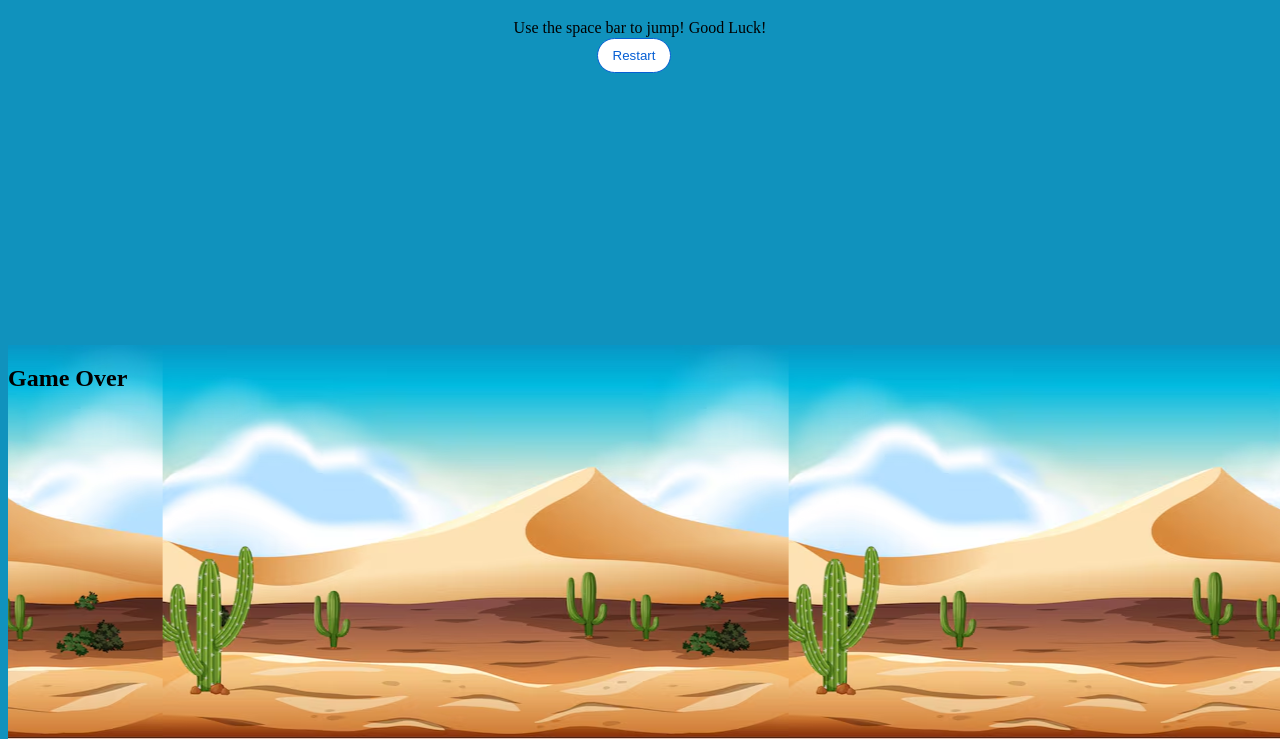
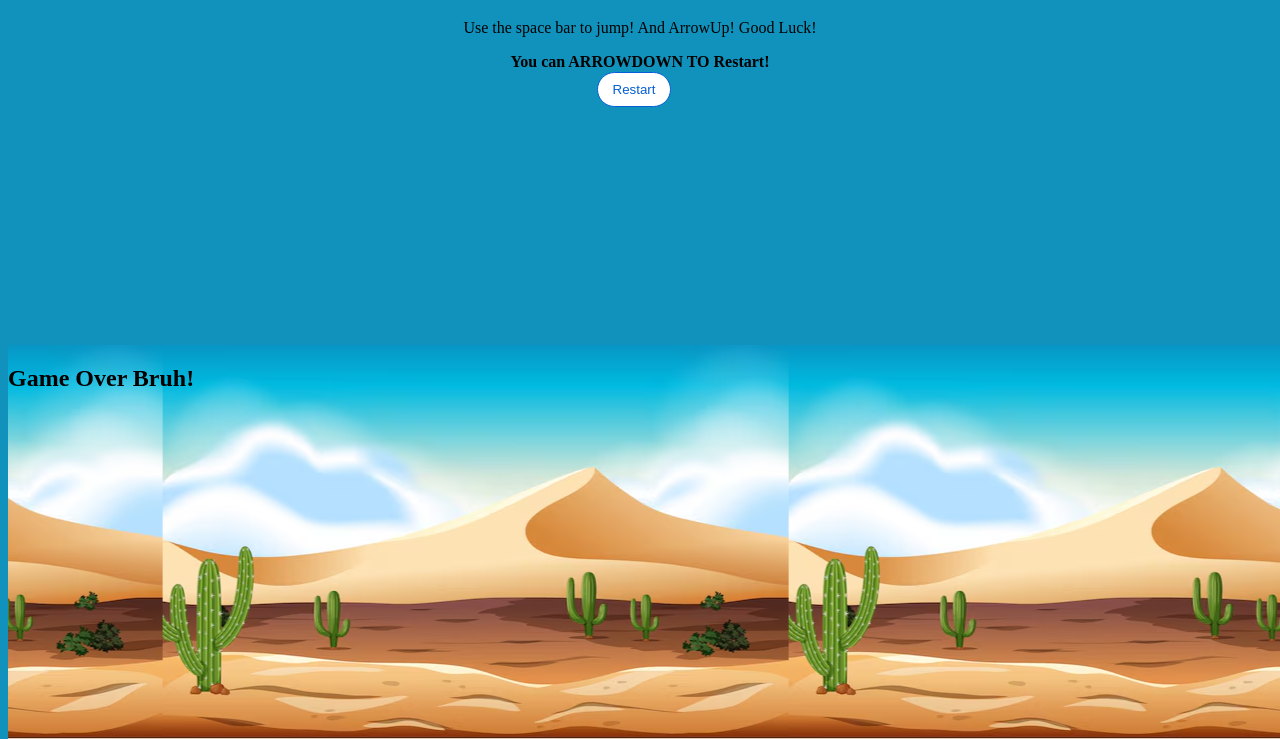
Before and after one commit to Knightsofglory-glitch/Chrom-Trex-game, a plain HTML site: page Index.html in a window 1280 px wide. Shown: the part 61-800 px from the top of the page. Drawn offline with Linux system fonts and the light colour scheme.

Commit message:
Updated message and Refresh keys

```diff
--- a/Index.html
+++ b/Index.html
@@ -9,7 +9,8 @@
 <body>
     <div class="header">
         <h1>Dino Run</h1>
-        <p>Use the space bar to jump! Good Luck!</p>
+        <p>Use the space bar to jump! And ArrowUp! Good Luck!</p>
+        <P><strong>You can ARROWDOWN TO Restart! </strong></P>
         <button onclick="window.location.reload()" id="button">Restart</button>
     </div>
     <div id="desert">
--- a/app.js
+++ b/app.js
@@ -64,7 +64,7 @@ document.addEventListener('DOMContentLoaded', function() {
            let timerId = setInterval(function(){
             if (obstaclePosition > 0 && obstaclePosition < 60 && position < 60){
                 clearInterval(timerId)
-                alert.innerHTML ='Game Over'
+                alert.innerHTML ='Game Over Bruh!'
                 isGameOver = true
                 //remove all children
                 while (grid.firstChild){
@@ -92,7 +92,7 @@ document.addEventListener('DOMContentLoaded', function() {
            let timerId = setInterval(function(){
             if (obstacle2Position > 0 && obstacle2Position < 60 && position < 60){
                 clearInterval(timerId)
-                alert.innerHTML ='Game Over'
+                alert.innerHTML ='Game Over Bruh!'
                 isGameOver = true
                 //remove all children
                 while (grid.firstChild){
```
